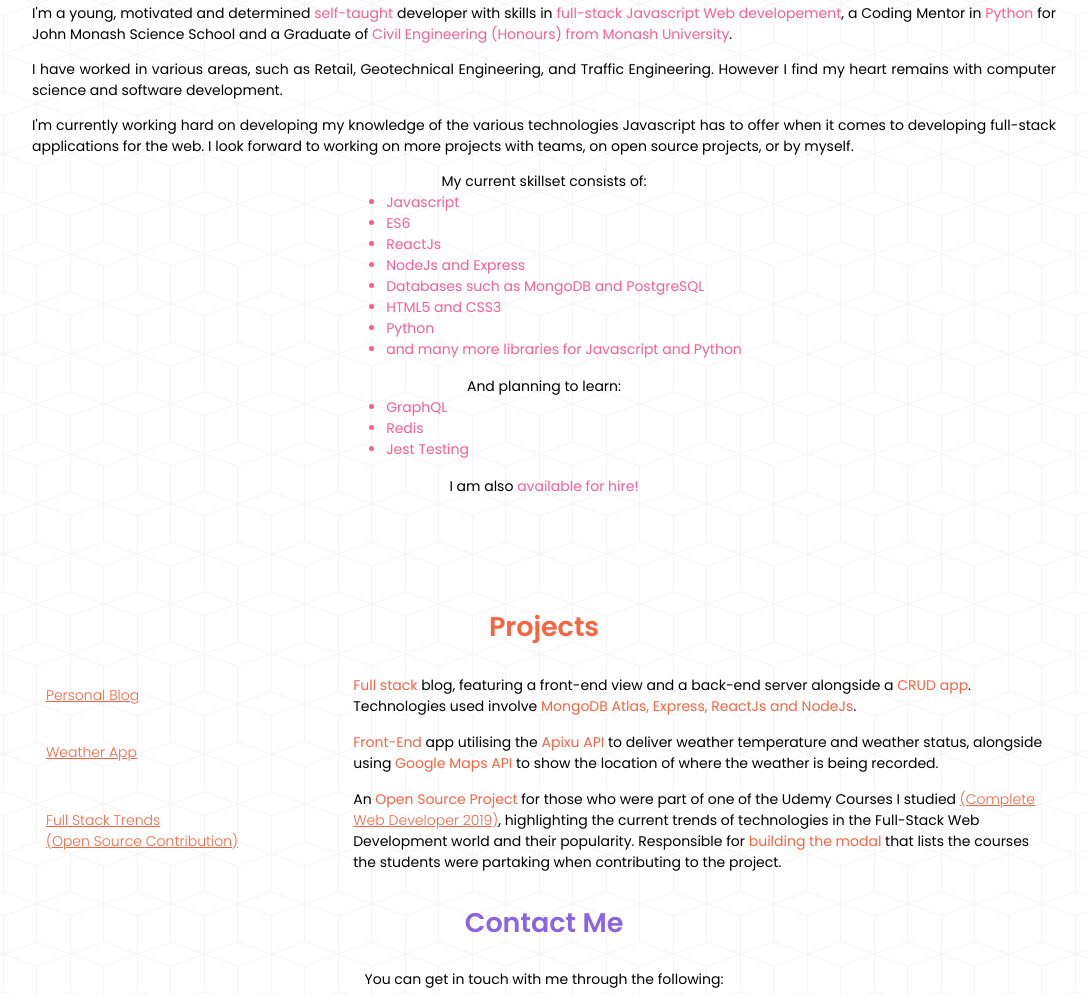
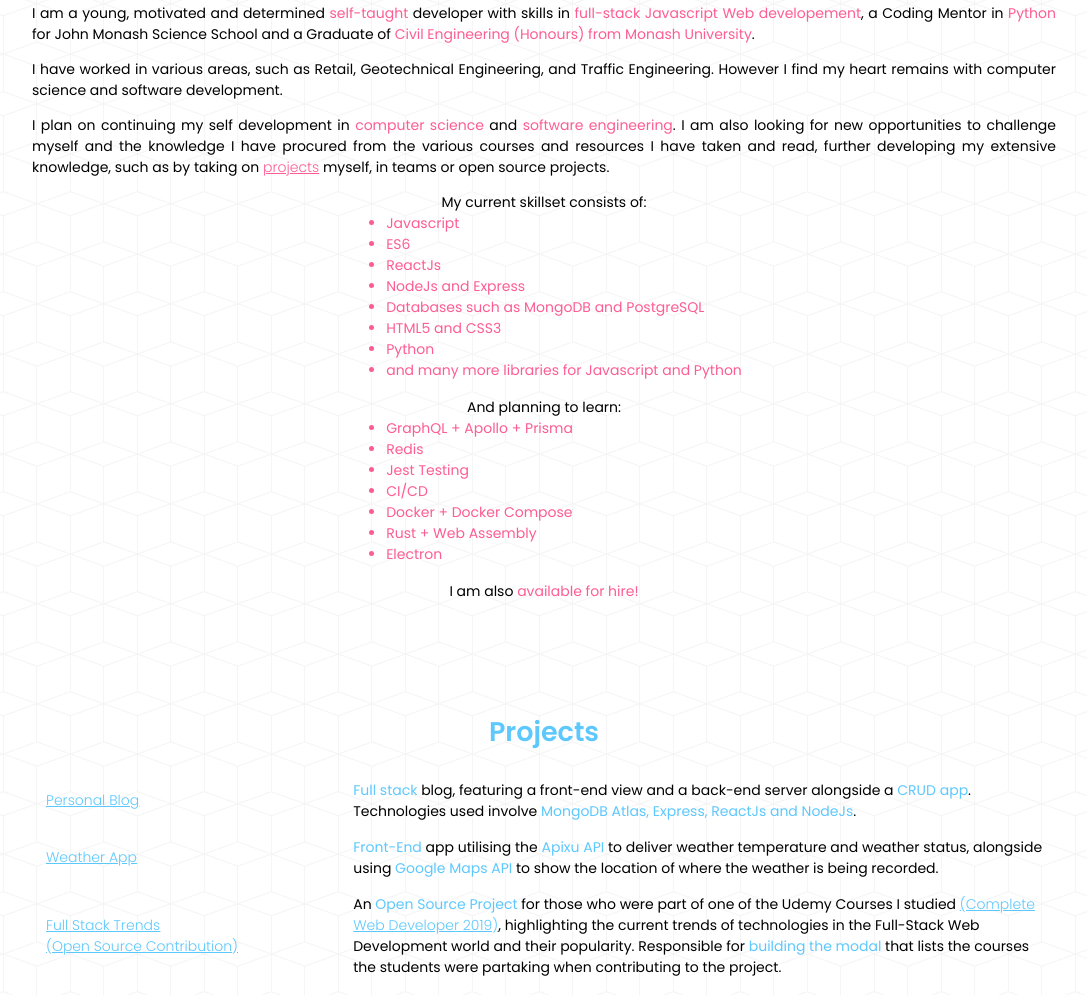
Before and after one commit to jvdsouza/My-Portfolio, a React app: page / in a window 1280 px wide. Shown: the part 959-1954 px from the top of the page, without its empty margins (96-1183 px from the left). Built offline with nearby package versions, Linux system fonts and the light colour scheme.

Commit message:
worked on color scheme and about paragraphs

```diff
--- a/src/assets/scss/blk-design-system-react/custom/_example-pages.scss
+++ b/src/assets/scss/blk-design-system-react/custom/_example-pages.scss
@@ -17,11 +17,11 @@
                 }
 
                 h3 {
-                  color: $orange;
+                  color: $light-blue;
                 }
 
                 h4 {
-                  color: $purple;
+                  color: #ff8900;
                 }
               }
             }
--- a/src/assets/scss/blk-design-system-react/custom/_variables.scss
+++ b/src/assets/scss/blk-design-system-react/custom/_variables.scss
@@ -50,13 +50,16 @@ $pink-red: #fd5d93 !default;
 $hotter-pink: #F70B5A !default;
 $red:     #f5365c !default;
 $light-orange: #FFA88A !default;
+$mid-orange: #ff8900 !default;
 $orange:  #fb6340 !default;
 $dark-orange: #FF490B !default;
 $yellow:  #ffd600 !default;
+$darker-yellow: #fde25d !default;
 $green:   #2dce89 !default;
 $bright-green: #0AEB7F !default;
 $teal:    #11cdef !default;
 $cyan:    #2bffc6 !default;
+$light-blue: #5dc8fd !default;
 $light-grey: #f4f5f7 !default;
 
 $line-height-lg:              1.625rem !default;
--- a/src/components/Main/Main.css
+++ b/src/components/Main/Main.css
@@ -34,21 +34,23 @@ p {
     color: #FD5D93;
 }
 
-#About > h2 {
+#About > h2, #About a {
     color: #FD5D93;
+    text-decoration: none;
+    font-weight: 400;
 }
 
 .Projects-highlight {
     display: inline;
-    color: #FB6340;
+    color: #5dc8fd;
 }
 
 #Projects > h2 {
-    color: #FB6340;
+    color: #5dc8fd;
 }
 
 #Projects a {
-    color: #FB6340;
+    color: #5dc8fd;
 }
 
 a:hover {
@@ -70,11 +72,11 @@ td {
 
 .Contact-highlight {
     display: inline;
-    color: #8965E0;
+    color: #ff8900;
 }
 
 #Contact > h2, #Contact a {
-    color: #8965E0;
+    color: #ff8900;
 }
 
 #Contact {
@@ -94,4 +96,9 @@ td {
     .info-card {
         width: 80%;
     }
+
+    #About a {
+        font-weight: 300;
+        text-decoration: underline;
+    }
 }
--- a/src/components/Main/Main.jsx
+++ b/src/components/Main/Main.jsx
@@ -10,7 +10,7 @@ class MainBody extends React.Component {
           <div className="info-card" id="About">
             <h2>About Me</h2>
               <p>
-                I'm a young, motivated and determined <span className="About-highlight">self-taught</span> developer with skills
+                I am a young, motivated and determined <span className="About-highlight">self-taught</span> developer with skills
                 in <span className="About-highlight">full-stack Javascript Web developement</span>,
                 a Coding Mentor in <span className="About-highlight">Python</span> for John Monash Science
                 School and a Graduate of <span className="About-highlight">Civil Engineering (Honours) from Monash University</span>.
@@ -21,9 +21,11 @@ class MainBody extends React.Component {
                 software development.
               </p>
               <p>
-                I'm currently working hard on developing my knowledge of the various technologies Javascript has to offer
-                when it comes to developing full-stack applications for the web. I look forward to working on more projects
-                with teams, on open source projects, or by myself.
+                I plan on continuing my self development in
+                <span className="About-highlight"> computer science</span> and <span className="About-highlight">software engineering</span>.
+                I am also looking for new opportunities to challenge myself and the knowledge I have procured
+                from the various courses and resources I have taken and read, further developing my extensive
+                knowledge, such as by taking on <a href="#Projects">projects</a> myself, in teams or open source projects.
               </p>
                 My current skillset consists of:
                 <div>
@@ -39,9 +41,13 @@ class MainBody extends React.Component {
                   </ul>
                   <span>And planning to learn:</span>
                   <ul>
-                    <li>GraphQL</li>
+                    <li>GraphQL + Apollo + Prisma</li>
                     <li>Redis</li>
                     <li>Jest Testing</li>
+                    <li>CI/CD</li>
+                    <li>Docker + Docker Compose</li>
+                    <li>Rust + Web Assembly</li>
+                    <li>Electron</li>
                   </ul>
                 </div>
               <p>
--- a/src/components/PageHeader/PageHeader.css
+++ b/src/components/PageHeader/PageHeader.css
@@ -15,7 +15,7 @@ h3 {
 
 .line {
     border: 0;
-    border-top: solid 2px #fb6340;
+    border-top: solid 2px #5dc8fd;
     margin-top: 0.7em;
     margin-left: 15px;
     margin-right: 15px;
--- a/src/components/PageHeader/PageHeader.jsx
+++ b/src/components/PageHeader/PageHeader.jsx
@@ -18,7 +18,7 @@ class PageHeader extends React.Component {
             Fervently working on Javascript and Python projects
             </h4>
             <a href="#main">
-              <div className="animated-arrow animated infinite pulse slow">
+              <div className="animated-arrow animated infinite pulse">
                 <i className="fas fa-angle-down animated fadeInUp"></i>
               </div>
             </a>
```
